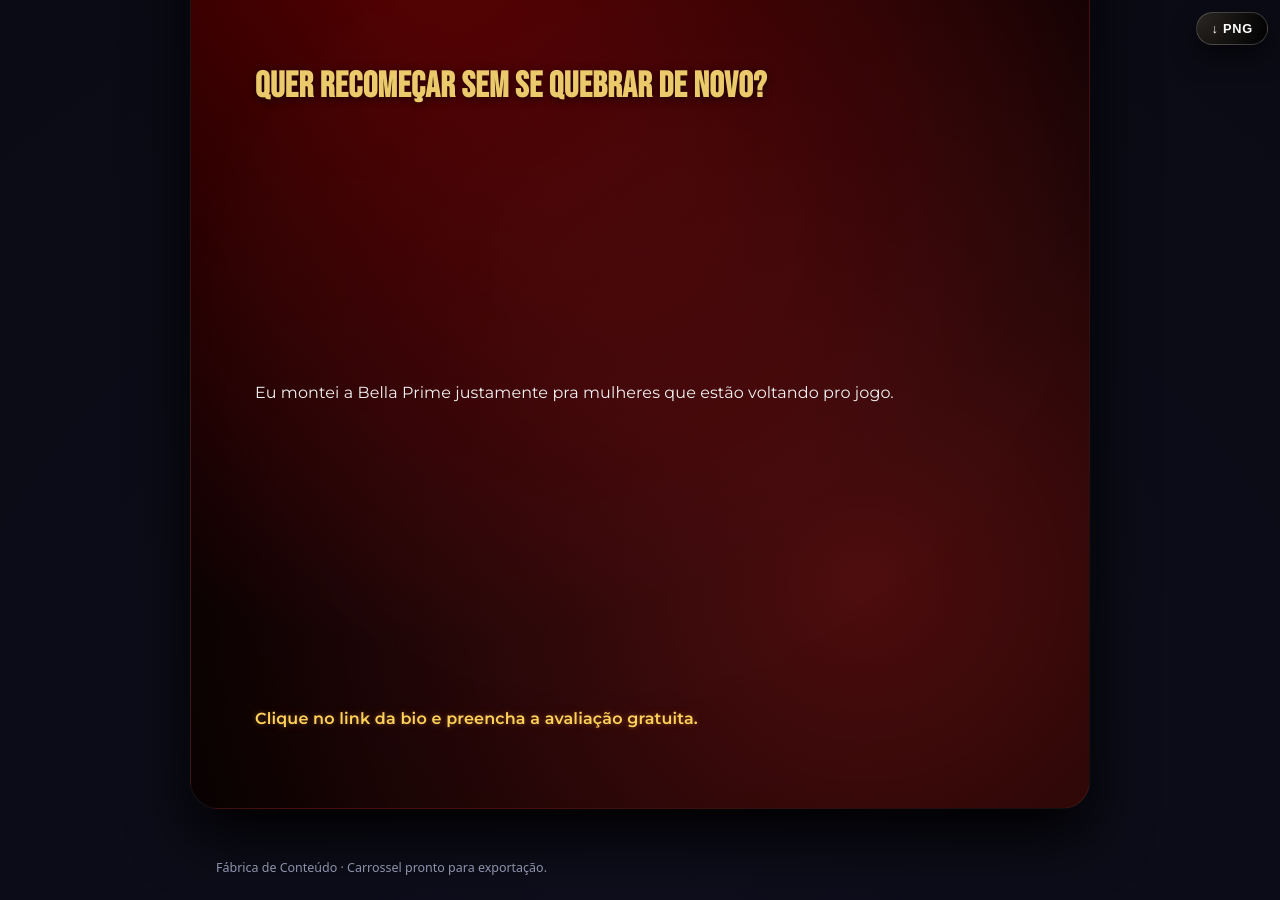
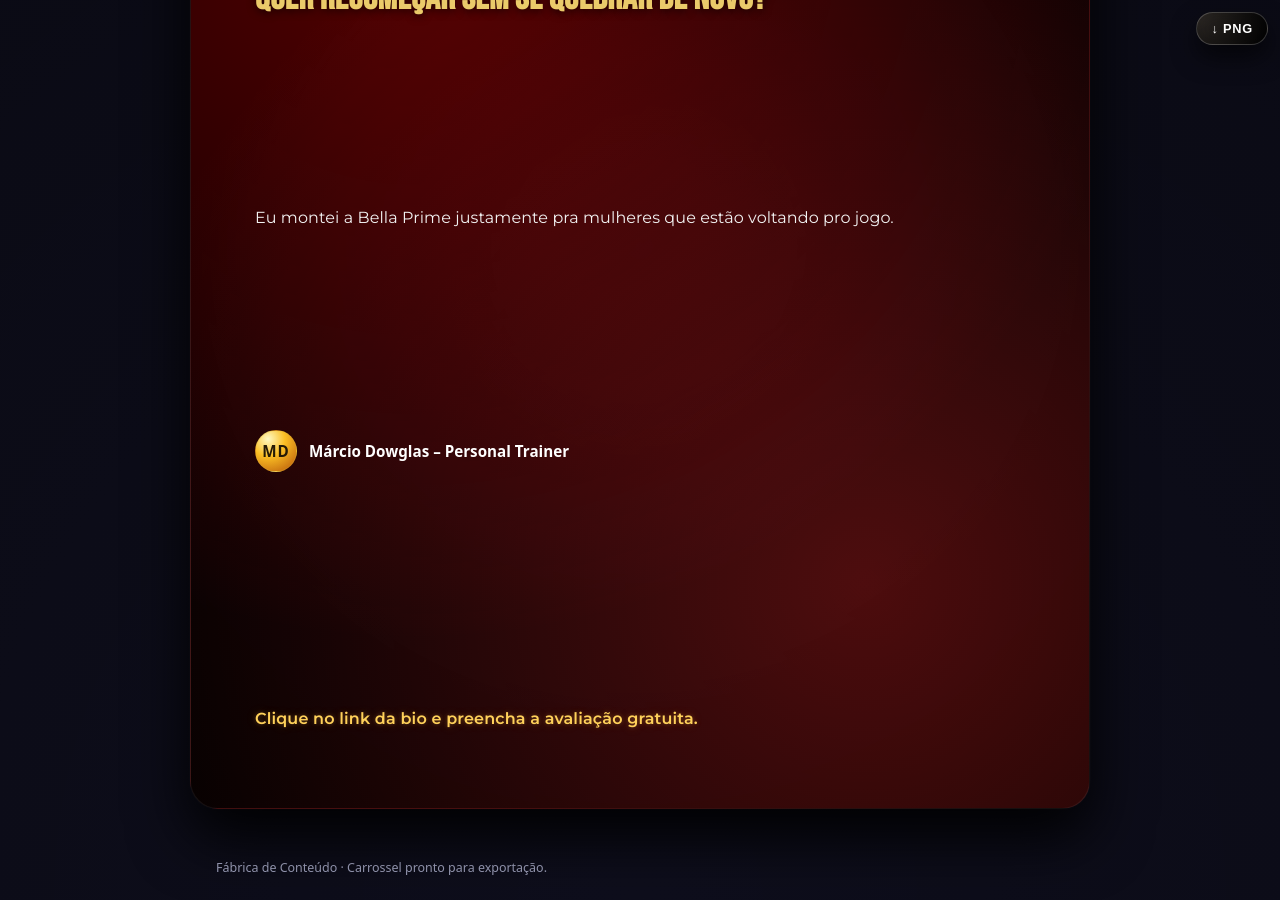
Before and after one commit to mbritodowglas-collab/fabrica-conteudo, a Jekyll site: the page built from content/carrossel/model-impacto-md.md, in a window 1280 px wide and 900 px high, scrolled down 4024 px. Built offline with Jekyll 4.4.1, drawn with Linux system fonts in a browser that asks for light colours.

Commit message:
Update carrossel.html

```diff
--- a/_layouts/carrossel.html
+++ b/_layouts/carrossel.html
@@ -20,6 +20,20 @@
 <button id="download-carrossel" class="fc-download-fixed" type="button">
   ↓ PNG
 </button>
+
+{%- comment %}
+  Adicionando o mesmo esquema de avatar/nome usado no "static".
+  NÃO altera nada do layout. Apenas cria variáveis.
+{% endcomment -%}
+
+{%- assign nome = page.autor_nome | default: page.autor | default: 'MD Personal' -%}
+{%- assign partes = nome | split: ' ' -%}
+{%- assign p1 = partes[0] | slice: 0,1 -%}
+{%- assign p2 = '' -%}
+{%- if partes.size > 1 -%}
+  {%- assign p2 = partes[1] | slice: 0,1 -%}
+{%- endif -%}
+{%- assign iniciais = p1 | append: p2 -%}
 
 <main class="fc-main fc-main--carrossel">
 
@@ -47,7 +61,6 @@
     {% for s in slides %}
     {%- assign usa_midia = s.midia | default: false -%}
 
-    <!-- se midia: true, aplica classe extra pra reservar área de mídia no rodapé -->
     <article class="fc-slide slide{% if usa_midia %} fc-slide--midia{% endif %}">
       <div class="fc-slide__inner">
 
@@ -74,6 +87,39 @@
           <p class="fc-slide__text">
             {{ s.texto | newline_to_br }}
           </p>
+        {% endif %}
+
+        {%- comment %}
+          🔥 INSERÇÃO DO BLOCO DE PERFIL NO ÚLTIMO SLIDE
+          Mantendo exatamente o design do estilo Twitter.
+        {% endcomment -%}
+        {% if forloop.last %}
+        <div class="fc-slide__profile" style="margin-top: 2rem;">
+          <div class="fc-static-header">
+
+            <div class="fc-avatar">
+              {% if page.avatar %}
+                <img src="{{ page.avatar | relative_url }}" alt="{{ nome }}" class="fc-avatar__img">
+              {% else %}
+                <span class="fc-avatar__text">{{ iniciais | upcase }}</span>
+              {% endif %}
+            </div>
+
+            <div class="fc-static-user">
+              <div class="fc-static-user__name">
+                {{ nome }}
+                {% if page.verificado %}
+                  <span class="fc-verified-badge" title="Verificado"></span>
+                {% endif %}
+              </div>
+
+              {% if page.autor_handle %}
+                <div class="fc-static-user__handle">{{ page.autor_handle }}</div>
+              {% endif %}
+            </div>
+
+          </div>
+        </div>
         {% endif %}
 
         {% if s.cta %}
```
